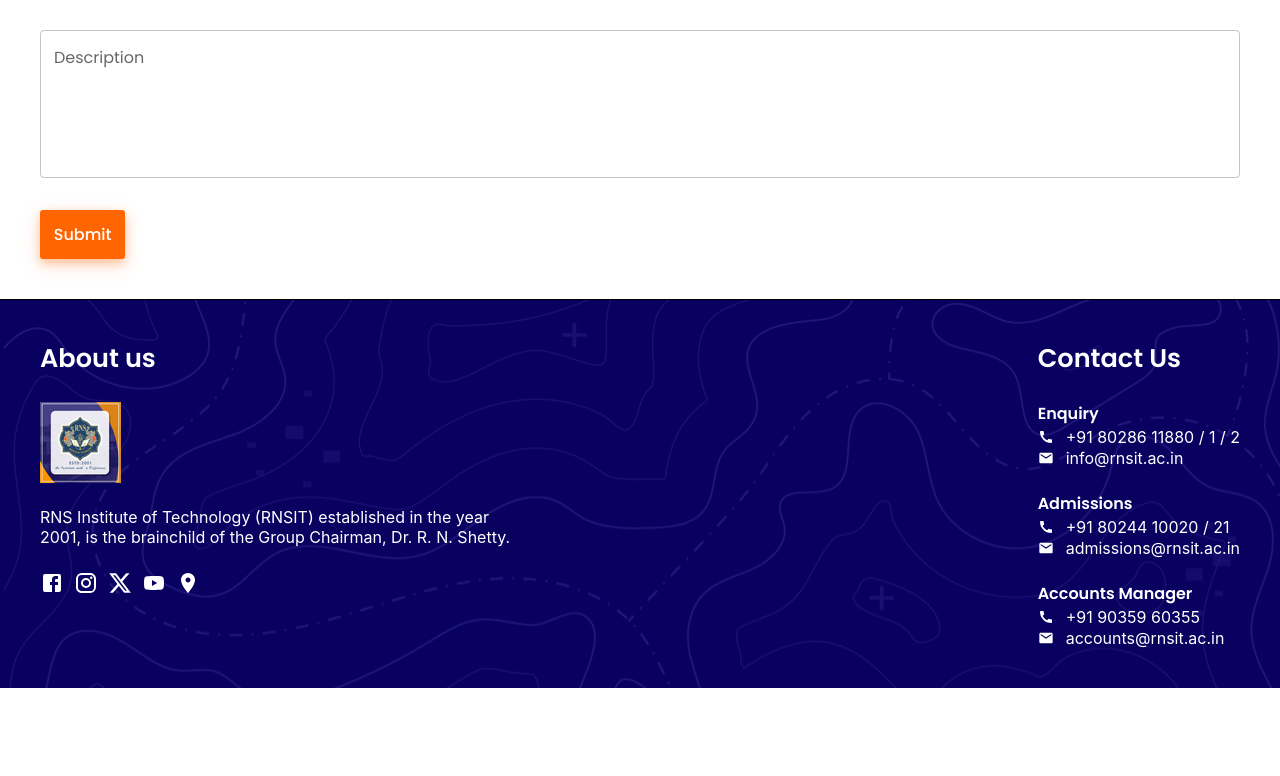
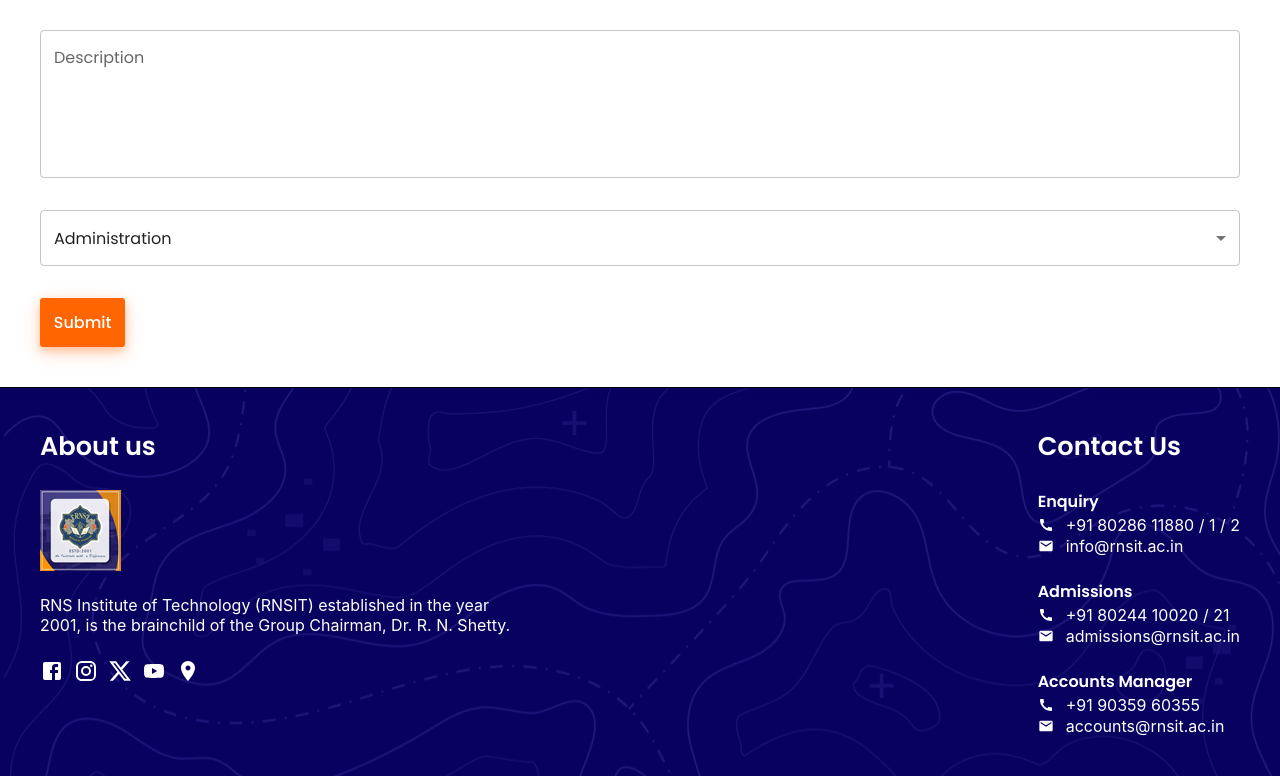
Before and after one commit to 100percentBAKA/student-grievance, a React (Create React App) app in the folder frontend/: page /forms in a window 1280 px wide. Shown: the part 733-1509 px from the top of the page. Before the commit the page ends 1421 px from the top, so only its background shows below. Built offline with nearby package versions, Linux system fonts and the light colour scheme.

Commit message:
add select category
added select component and logic to select multiple categories to grievanceForm

```diff
--- a/frontend/src/pages/GrievanceForm.jsx
+++ b/frontend/src/pages/GrievanceForm.jsx
@@ -1,4 +1,4 @@
-import React from "react";
+import React, { useState } from "react";
 
 //* native components imports
 import MarginTopBox from "../components/ui/MarginTopBox";
@@ -10,6 +10,12 @@
 import {
   Box,
   Button,
+  Checkbox,
+  InputLabel,
+  ListItemText,
+  MenuItem,
+  OutlinedInput,
+  Select,
   TextField,
   styled,
   useMediaQuery,
@@ -24,6 +30,7 @@
   FONTSIZE_MEDIUM,
   FONTSIZE_SMALL,
 } from "../data/constants";
+import categories from "../data/grievanceCategories";
 
 //* yup and formik
 import { useFormik } from "formik";
@@ -114,6 +121,10 @@
       .string()
       .min(50, "Description must be a minimum of 50 characters")
       .required("Description is required"),
+    selectedOption: yup
+      .array()
+      .min(1, "Select a Min of 1 category")
+      .required("Please select an option"),
   });
 
   //? formik form handling
@@ -125,12 +136,15 @@
       contactInfo: "1n21cs011.adarshgs@gmail.com",
       title: "",
       desc: "",
+      selectedOption: ["Administration"],
     },
     validationSchema: schema,
     onSubmit: (values) => {
       console.log(values);
     },
   });
+
+  const [selectedOptions, setSelectedOptions] = useState([]);
 
   return (
     <Box sx={{ my: 5 }}>
@@ -220,6 +234,30 @@
           error={formik.touched.desc && Boolean(formik.errors.desc)}
           helperText={formik.touched.desc && formik.errors.desc}
         />
+
+        <Select
+          multiple
+          id="selectedOption"
+          value={formik.values.selectedOption}
+          name="selectedOption"
+          onChange={(e) => {
+            formik.handleChange(e);
+            setSelectedOptions(e.target.value);
+          }}
+          renderValue={(selected) => selected.join(", ")}
+          onBlur={formik.handleBlur}
+          error={Boolean(
+            formik.touched.selectedOption && formik.errors.selectedOption
+          )}
+        >
+          {categories.map((cat) => (
+            <MenuItem key={cat.id} value={cat.cat}>
+              <Checkbox checked={selectedOptions.indexOf(cat.cat) > -1} />
+              <ListItemText primary={cat.cat} />
+            </MenuItem>
+          ))}
+        </Select>
+
         <StyledButton
           variant="outlined"
           sx={{ width: "fit-content" }}
```
